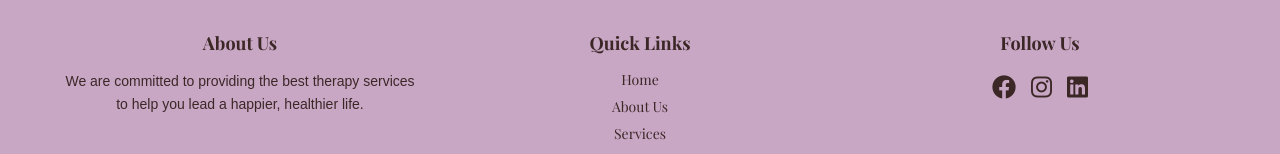
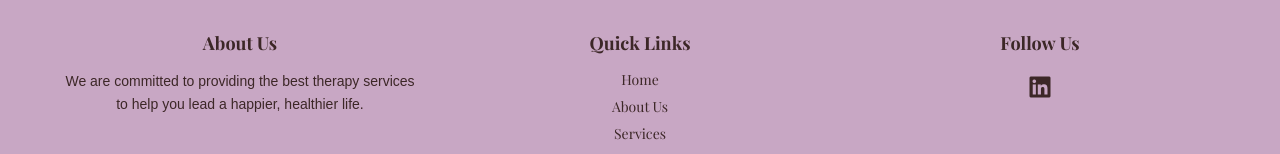
Before and after one commit to Boya015/Therapy-project, a plain HTML site: page index.html in a window 1280 px wide. Shown: the part 1098-1252 px from the top of the page. Drawn offline with nearby package versions, Linux system fonts and the light colour scheme; a web font is replaced by a local one.

Commit message:
removed icons

```diff
--- a/index.html
+++ b/index.html
@@ -116,10 +116,6 @@
         <div class="footer-column">
           <h4>Follow Us</h4>
           <div class="social-icons">
-            <a href="#" aria-label="Facebook"
-              ><i class="fab fa-facebook"></i
-            ></a>
-            <a href="#" aria-label="Instagram"><i class="fab fa-instagram"></i></a>
             <a href="#" aria-label="Linkedin"
               ><i class="fab fa-linkedin"></i
             ></a>
```
Also changed, not shown: pages/about.html (+0 -4 lines), pages/contact.html (+0 -4 lines), pages/resources.html (+0 -4 lines), pages/services.html (+0 -4 lines).
